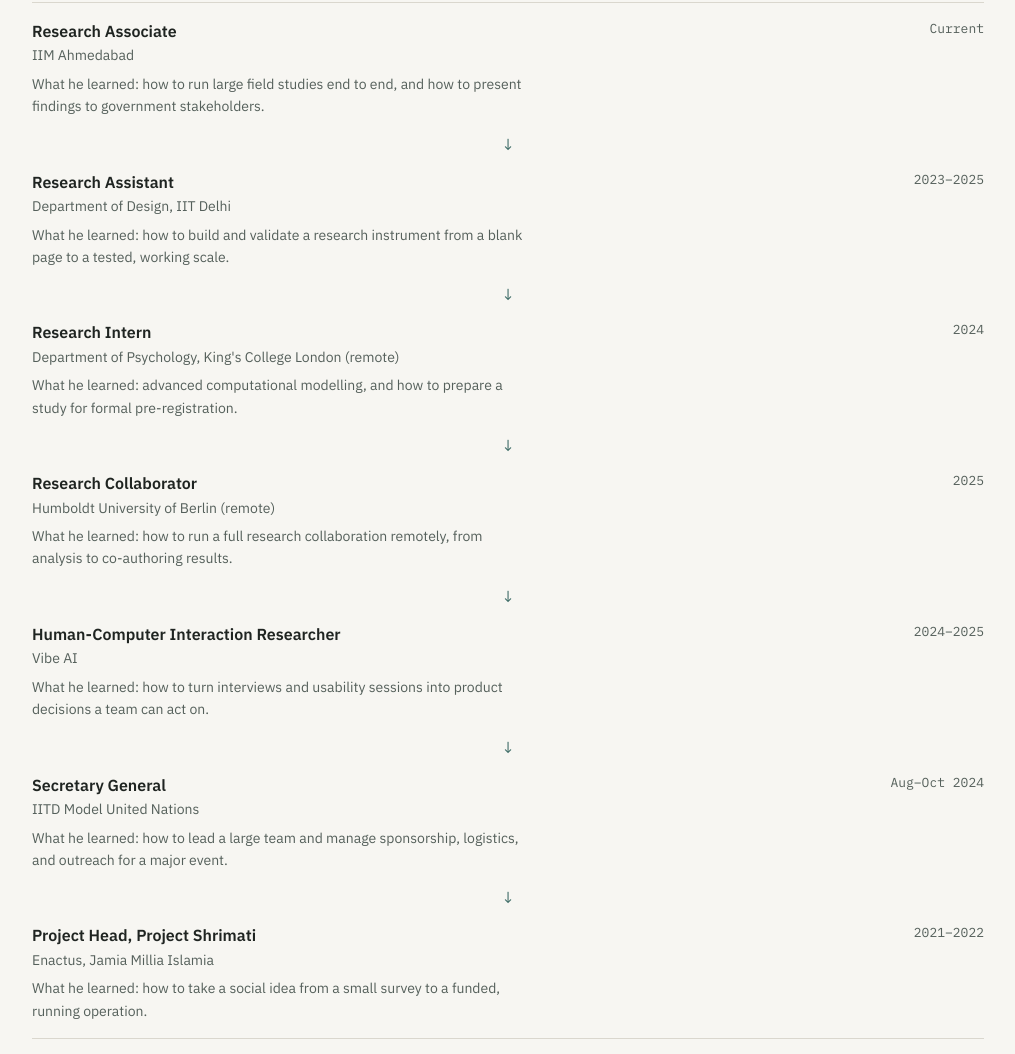
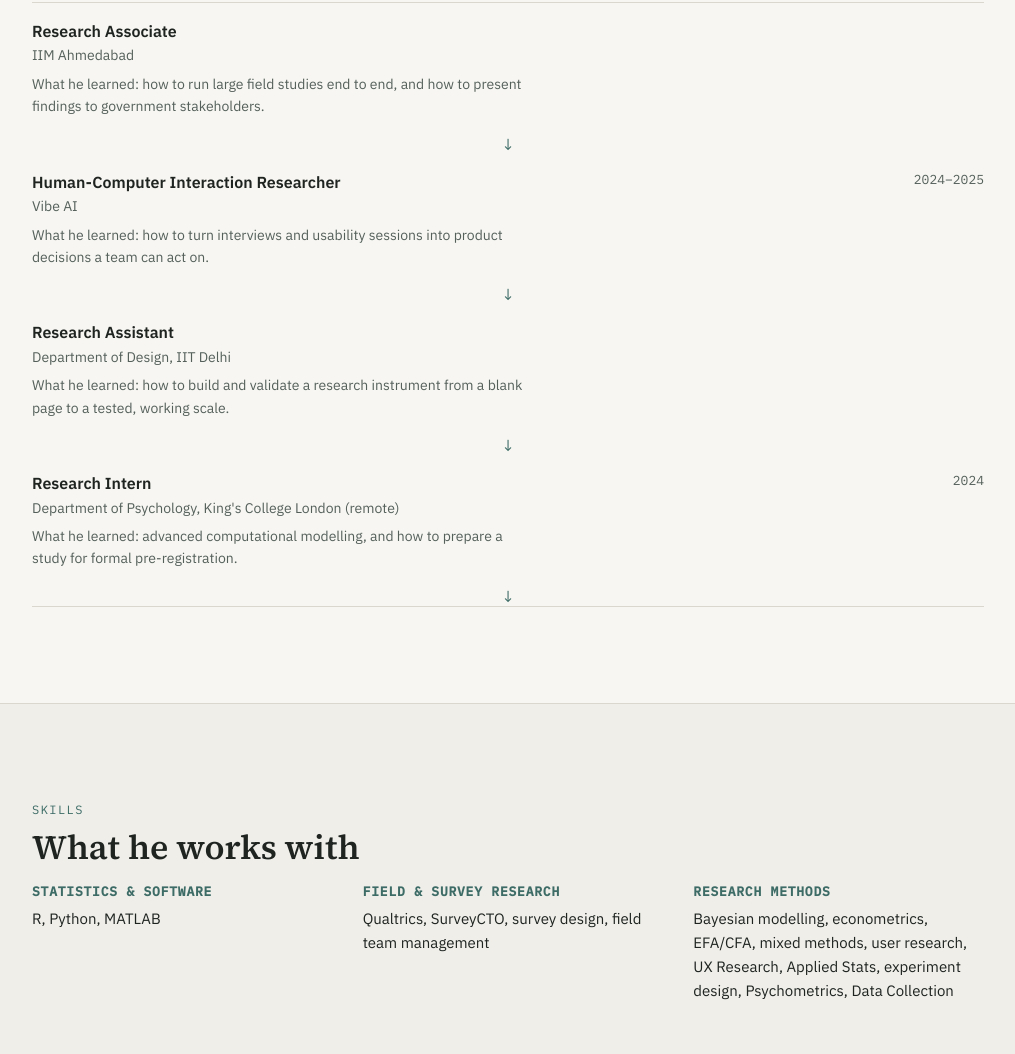
Before and after one commit to utkarsh9819/portfolio_website, a plain HTML site: page index.html in a window 1280 px wide. Shown: the part 9258-10312 px from the top of the page, without its empty margins (132-1147 px from the left). Drawn offline with Linux system fonts and the light colour scheme.

Commit message:
Update experience roles and skills in index.html

```diff
--- a/index.html
+++ b/index.html
@@ -444,9 +444,22 @@
               <div class="exp-role">Research Associate</div>
               <div class="exp-org">IIM Ahmedabad</div>
             </div>
-            <div class="exp-period">Current</div>
+            <div class="exp-period"></div>
           </div>
           <p class="exp-learned">What he learned: how to run large field studies end to end, and how to present findings to government stakeholders.</p>
+        </div>
+        <div class="timeline-arrow" aria-hidden="true">↓</div>
+
+
+        <div class="timeline-item">
+          <div class="timeline-row">
+            <div>
+              <div class="exp-role">Human-Computer Interaction Researcher</div>
+              <div class="exp-org">Vibe AI</div>
+            </div>
+            <div class="exp-period">2024–2025</div>
+          </div>
+          <p class="exp-learned">What he learned: how to turn interviews and usability sessions into product decisions a team can act on.</p>
         </div>
         <div class="timeline-arrow" aria-hidden="true">↓</div>
 
@@ -456,7 +469,7 @@
               <div class="exp-role">Research Assistant</div>
               <div class="exp-org">Department of Design, IIT Delhi</div>
             </div>
-            <div class="exp-period">2023–2025</div>
+            <div class="exp-period"></div>
           </div>
           <p class="exp-learned">What he learned: how to build and validate a research instrument from a blank page to a tested, working scale.</p>
         </div>
@@ -474,52 +487,9 @@
         </div>
         <div class="timeline-arrow" aria-hidden="true">↓</div>
 
-        <div class="timeline-item">
-          <div class="timeline-row">
-            <div>
-              <div class="exp-role">Research Collaborator</div>
-              <div class="exp-org">Humboldt University of Berlin (remote)</div>
-            </div>
-            <div class="exp-period">2025</div>
-          </div>
-          <p class="exp-learned">What he learned: how to run a full research collaboration remotely, from analysis to co-authoring results.</p>
-        </div>
-        <div class="timeline-arrow" aria-hidden="true">↓</div>
 
-        <div class="timeline-item">
-          <div class="timeline-row">
-            <div>
-              <div class="exp-role">Human-Computer Interaction Researcher</div>
-              <div class="exp-org">Vibe AI</div>
-            </div>
-            <div class="exp-period">2024–2025</div>
-          </div>
-          <p class="exp-learned">What he learned: how to turn interviews and usability sessions into product decisions a team can act on.</p>
-        </div>
-        <div class="timeline-arrow" aria-hidden="true">↓</div>
 
-        <div class="timeline-item">
-          <div class="timeline-row">
-            <div>
-              <div class="exp-role">Secretary General</div>
-              <div class="exp-org">IITD Model United Nations</div>
-            </div>
-            <div class="exp-period">Aug–Oct 2024</div>
-          </div>
-          <p class="exp-learned">What he learned: how to lead a large team and manage sponsorship, logistics, and outreach for a major event.</p>
-        </div>
-        <div class="timeline-arrow" aria-hidden="true">↓</div>
 
-        <div class="timeline-item">
-          <div class="timeline-row">
-            <div>
-              <div class="exp-role">Project Head, Project Shrimati</div>
-              <div class="exp-org">Enactus, Jamia Millia Islamia</div>
-            </div>
-            <div class="exp-period">2021–2022</div>
-          </div>
-          <p class="exp-learned">What he learned: how to take a social idea from a small survey to a funded, running operation.</p>
-        </div>
 
       </div>
     </div>
@@ -541,7 +511,7 @@
         </div>
         <div class="skill-group">
           <h3>Research methods</h3>
-          <p>Bayesian modelling, econometrics, EFA/CFA, mixed methods</p>
+          <p>Bayesian modelling, econometrics, EFA/CFA, mixed methods, user research, UX Research, Applied Stats, experiment design, Psychometrics, Data Collection</p>
         </div>
       </div>
     </div>
```
